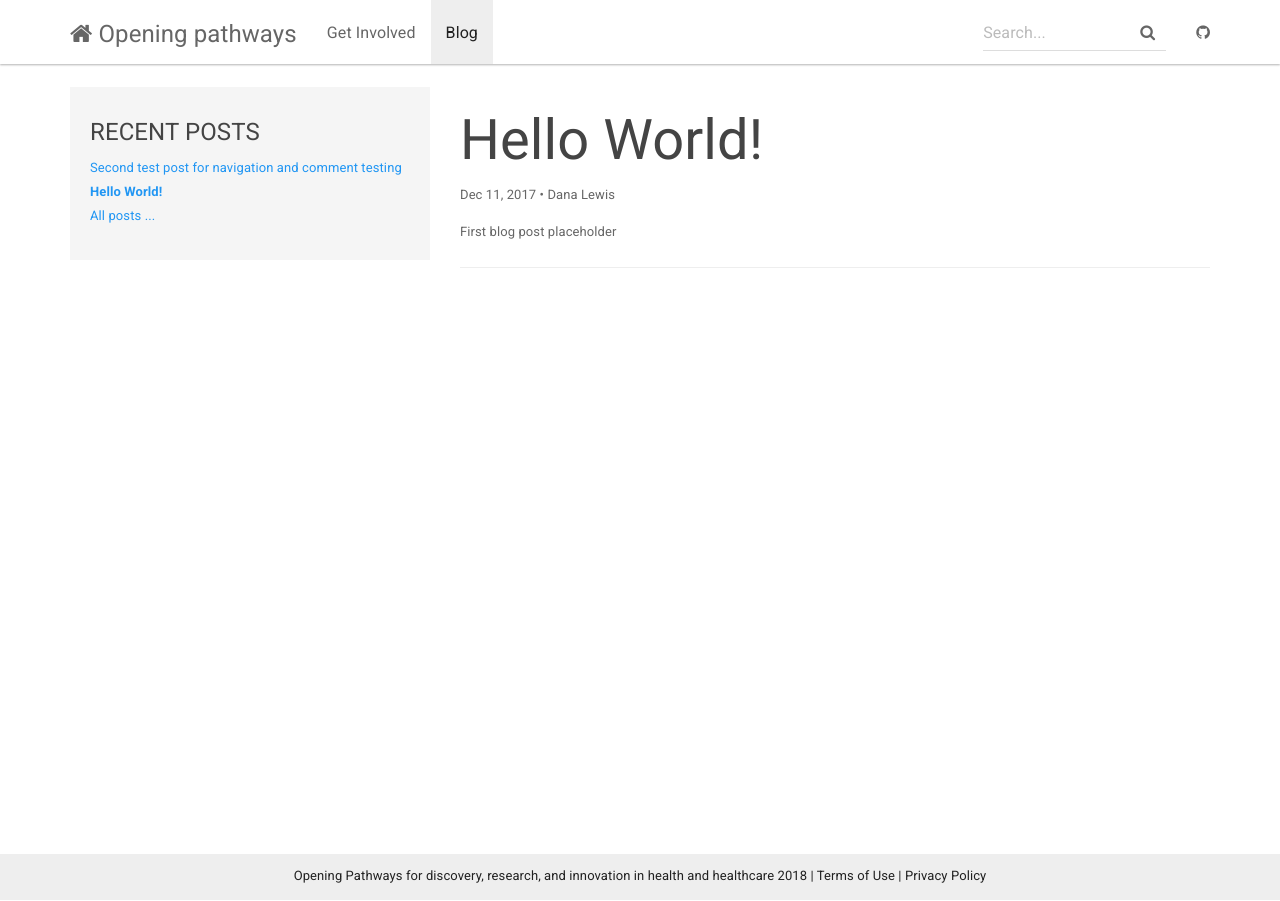
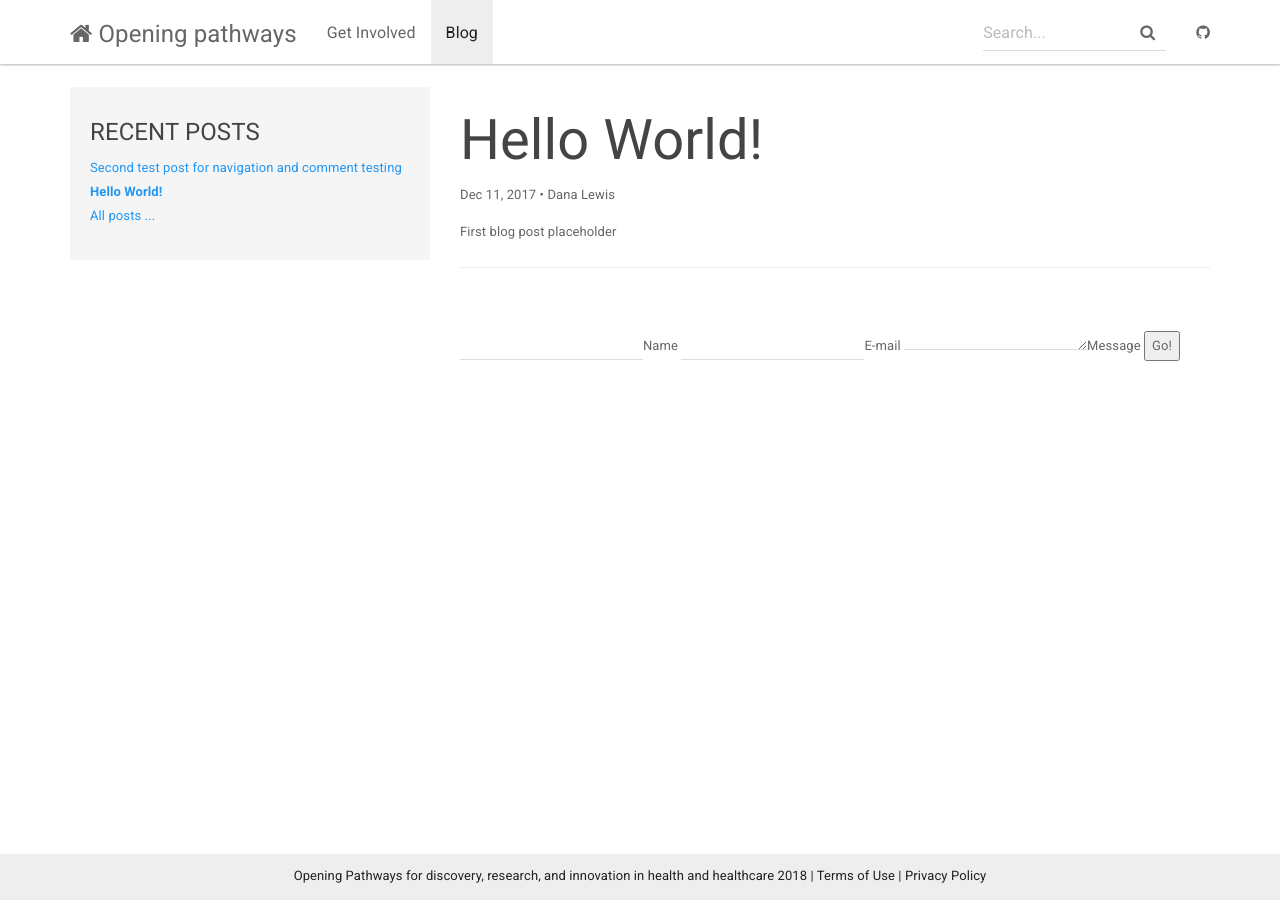
Before and after one commit to danamlewis/Testrepo2, a Jekyll site: the page built from _posts/2017-12-11-hello-world.md, in a window 1280 px wide. Built offline with Jekyll 4.4.1, drawn with Linux system fonts in a browser that asks for light colours; nearby versions of some CDN libraries.

Commit message:
Include new comment

```diff
--- a/_layouts/post.html
+++ b/_layouts/post.html
@@ -22,6 +22,7 @@ layout: default
             <p>{{ page.date | date: "%b %-d, %Y" }}{% if page.author %} • {{ page.author }}{% endif %}{% if page.meta %} • {{ page.meta }}{% endif %}</p>
             <div  id="markdown-content-container">{{ content }}</div>
             <hr>
+             {% include comments-new.html %}
              {% include comments.html %}
     </div>
 </div>
```
